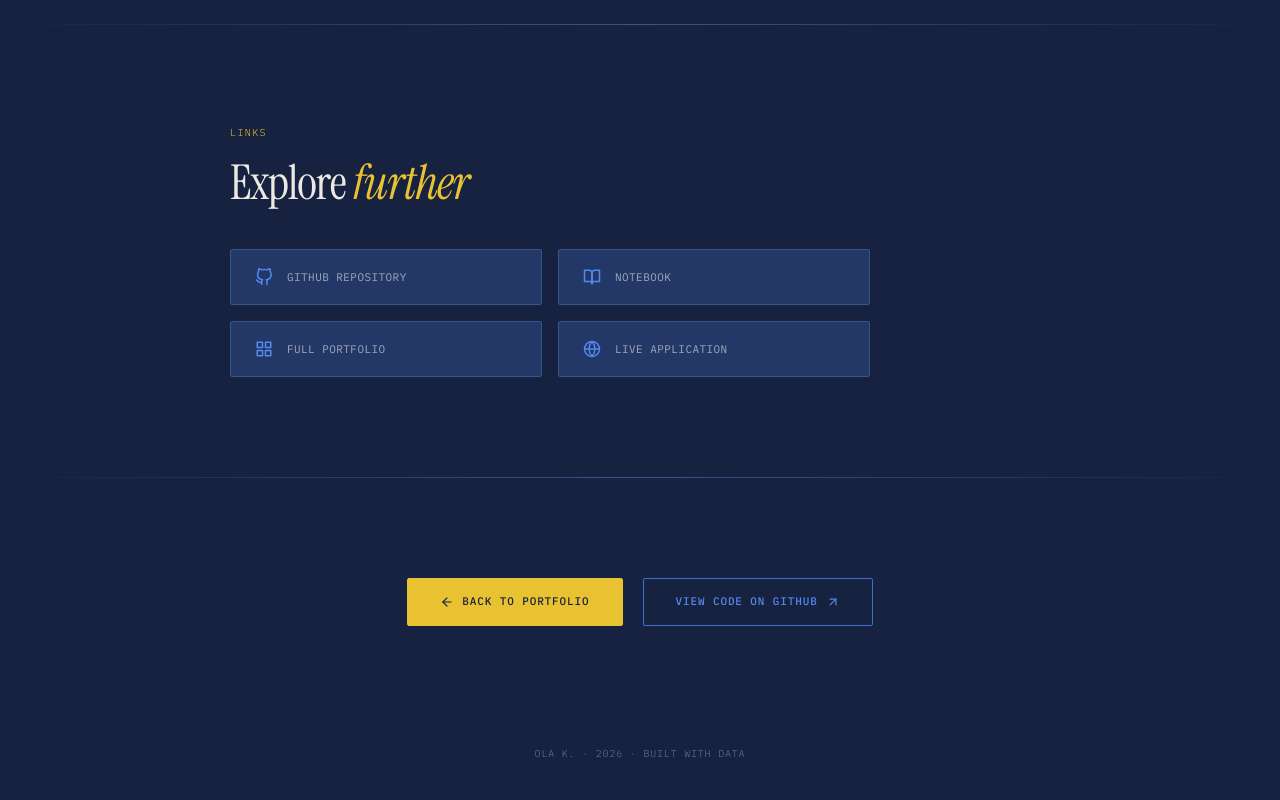
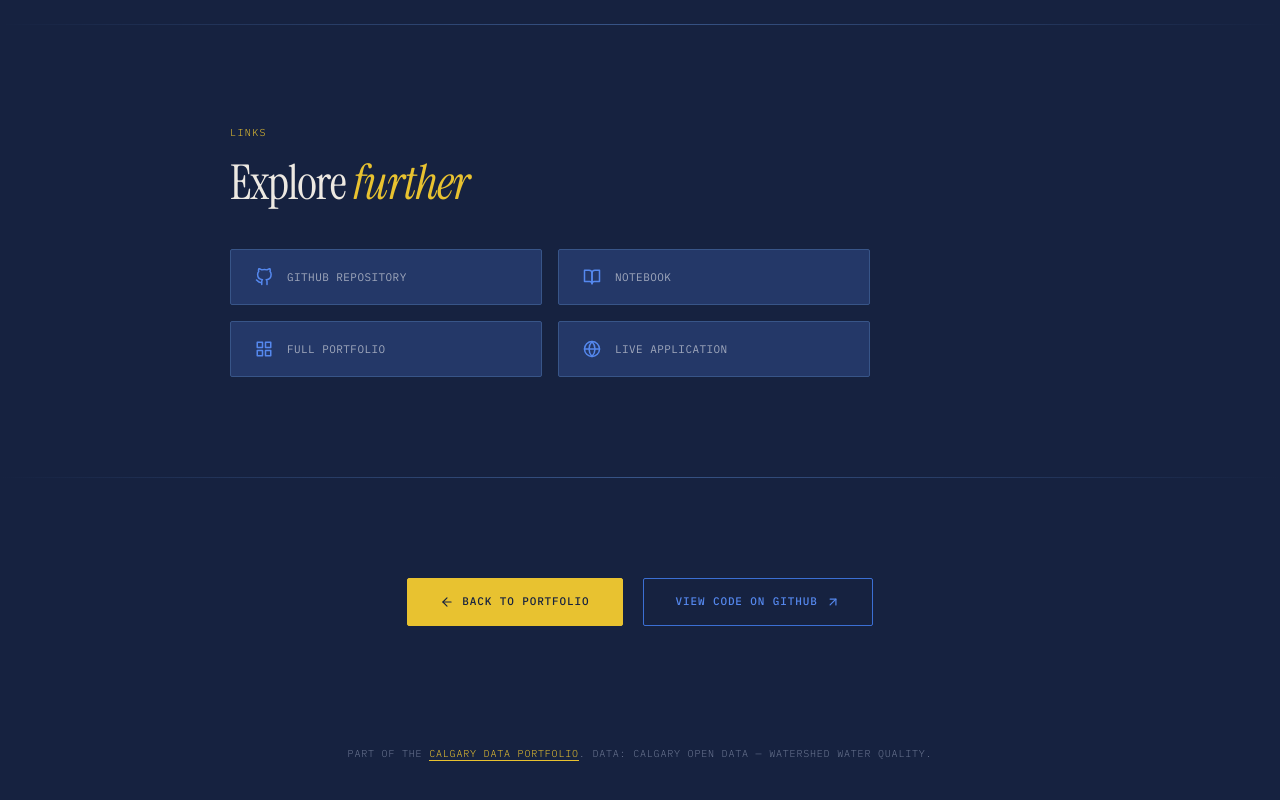
Before and after one commit to guydev42/calgary-water-quality, a plain HTML site: page index.html in a window 1280 px wide. Shown: the part 2499-3299 px from the top of the page. Drawn offline with Linux system fonts and the light colour scheme.

Commit message:
Footer: link to portfolio + data source attribution

```diff
--- a/index.html
+++ b/index.html
@@ -277,7 +277,7 @@
   </div>
 </div>
 
-<footer class="footer"><div class="container"><p>Ola K. &middot; 2026 &middot; Built with data</p></div></footer>
+<footer class="footer"><div class="container"><p>Part of the <a href="https://guydev42.github.io/calgary-data-portfolio/" style="color:var(--gold,#E8C230);text-decoration:none;border-bottom:1px solid">Calgary data portfolio</a>. Data: Calgary Open Data — Watershed water quality.</p></div></footer>
 
 <script>
 (function(){
```
